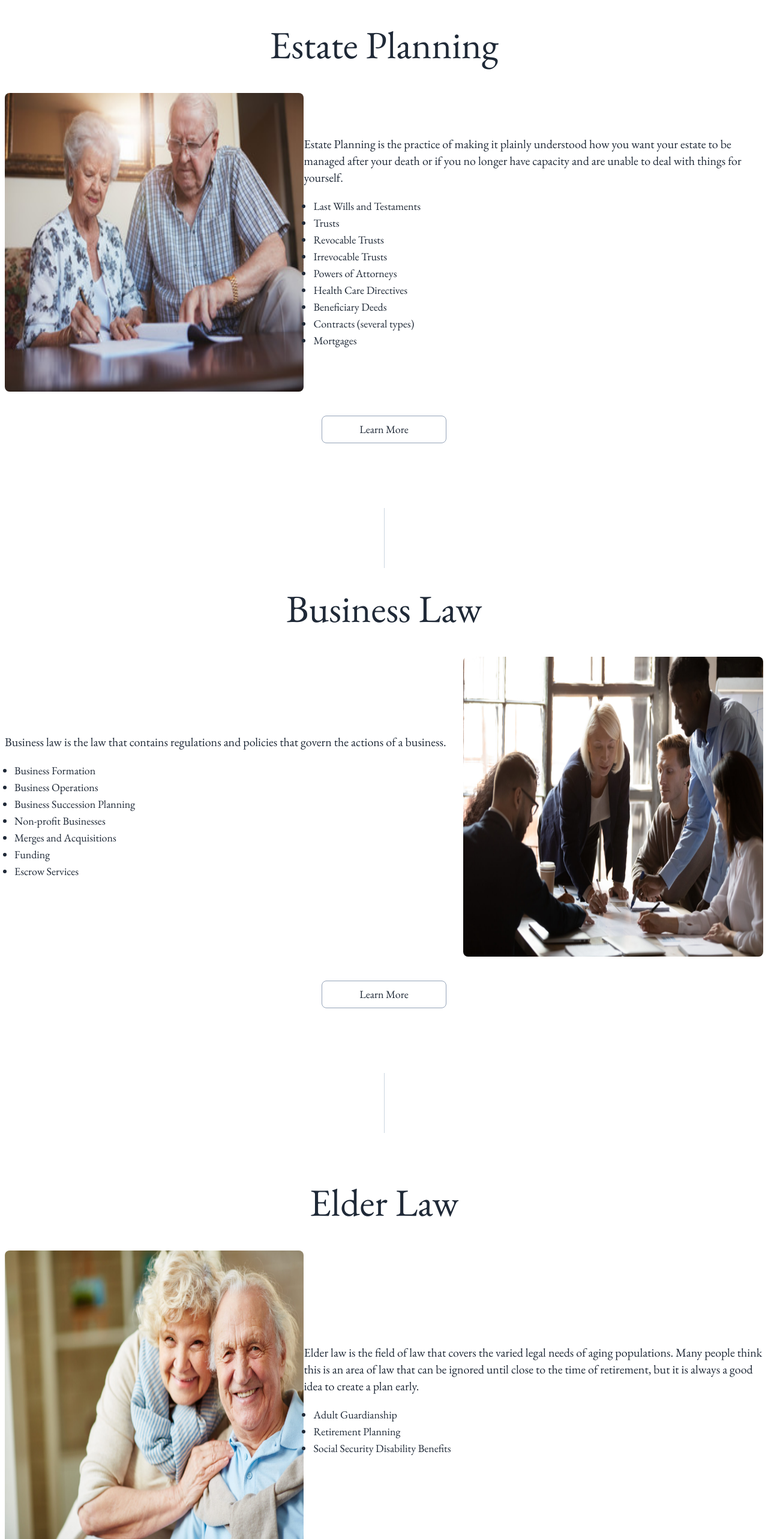
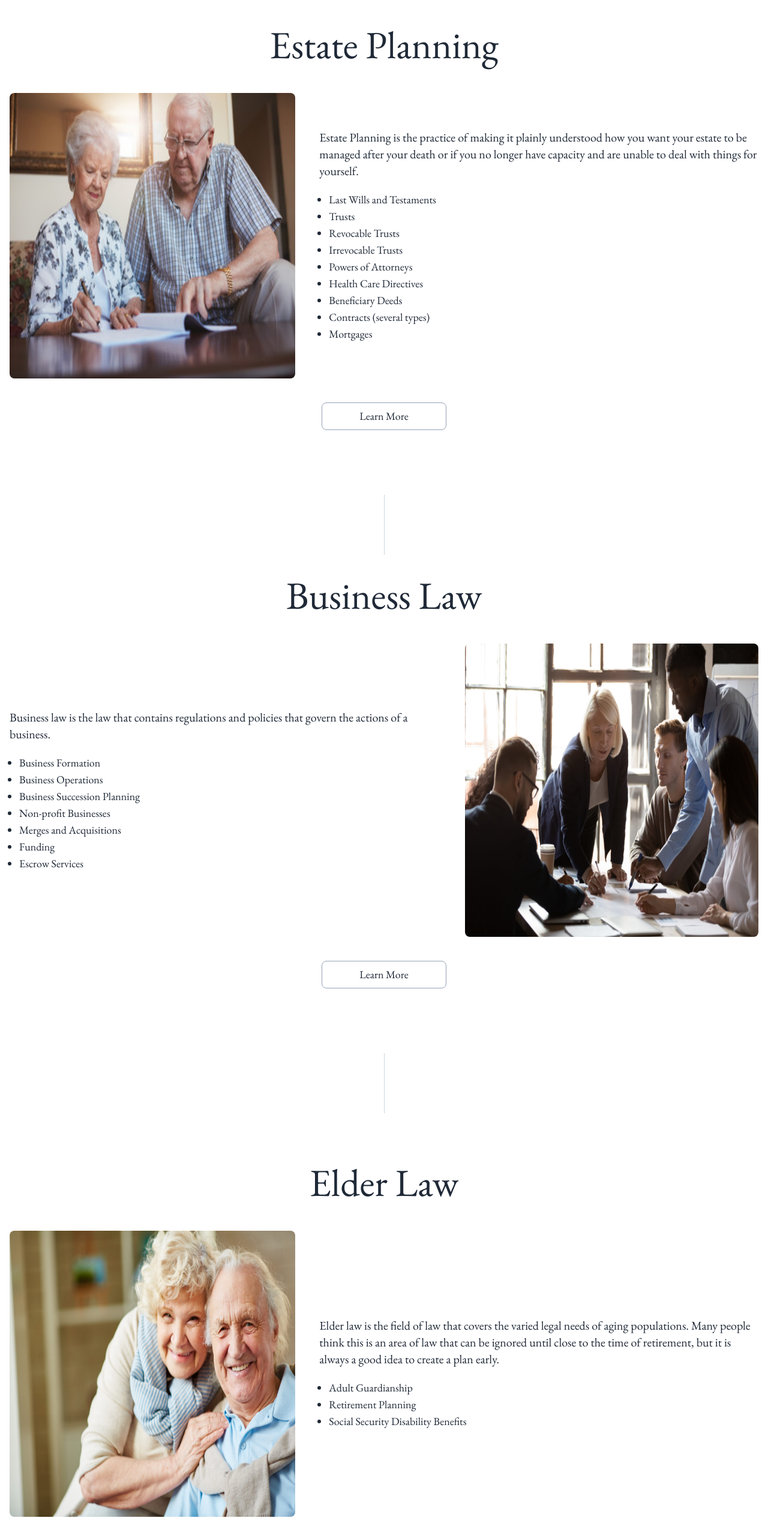
Before and after one commit to alstudio93/david-davies, a Next.js app: page / in a window 1280 px wide. Shown: the part 1980-4546 px from the top of the page at 60% size. Built offline with nearby package versions, Linux system fonts and the light colour scheme; a web font is replaced by a local one.

Commit message:
adjusted styling

```diff
--- a/components/BusinessLaw/index.jsx
+++ b/components/BusinessLaw/index.jsx
@@ -10,8 +10,8 @@ const BusinessLawHomeComp = () => {
     return (
         <section className={`grid px-2 mx-auto pt-[136px]  ${page ? "lg:pt-32" : "lg:pt-44"} max-w-section`}>
             <h2 className='text-center text-section-h2 dark:text-transparent dark:bg-clip-text dark:bg-gradient-to-br from-[#bcbcbc] to-[#6b6b6b]'>Business Law</h2>
-            <div className='flex flex-col items-center justify-between pt-8 lg:flex-row-reverse'>
-                <Image src="/business-law.jpeg" width="500" height="500" className="rounded-lg" />
+            <div className='flex flex-col items-center justify-between px-2 pt-8 lg:flex-row-reverse gap-y-10 lg:gap-x-10'>
+                <Image src="/business-law.jpeg" width="500" height="500" className="rounded-lg lg:min-w-[500px]" />
                 <div className='relative'>
                     <p className='max-w-3xl text-xl'>Business law is the law that contains regulations and policies that govern
                         the actions of a business.</p>
--- a/components/ElderLaw/index.jsx
+++ b/components/ElderLaw/index.jsx
@@ -10,8 +10,8 @@ const ElderLawHomeComp = () => {
     return (
         <section className="grid px-2 pt-[145px] lg:pt-44 mx-auto max-w-section">
             <h2 className='text-center text-section-h2 dark:text-transparent dark:bg-clip-text dark:bg-gradient-to-br from-[#bcbcbc] to-[#6b6b6b]'>Elder Law</h2>
-            <div className='flex flex-col items-center justify-between pt-8 lg:flex-row'>
-                <Image src="/elder-law.jpeg" width="500" height="500" className="rounded-lg" />
+            <div className='flex flex-col items-center justify-between px-2 pt-8 lg:flex-row gap-y-10 lg:gap-x-10'>
+                <Image src="/elder-law.jpeg" width="500" height="500" className="rounded-lg lg:min-w-[500px]" />
                 <div className='relative'>
                     <p className='max-w-3xl text-xl'>Elder law is the field of law that covers the varied legal needs of aging
                         populations. Many people think this is an area of law that can be ignored until close to the
--- a/components/EstatePlanning/index.jsx
+++ b/components/EstatePlanning/index.jsx
@@ -10,8 +10,8 @@ const EstatePlanningHomeComp = () => {
     return (
         <section id="estateplanning" className="grid px-2 mx-auto pt-[132px] lg:pt-44 max-w-section ">
             <h2 className=' dark:text-transparent dark:bg-clip-text dark:bg-gradient-to-br from-[#bcbcbc] to-[#6b6b6b] text-center text-section-h2'>Estate Planning</h2>
-            <div className='flex flex-col items-center justify-between pt-8 gap-y-10 lg:flex-row'>
-                <Image src="/estate-planning.jpg" width="500" height="500" className="rounded-lg" />
+            <div className='flex flex-col items-center justify-between px-2 pt-8 gap-y-10 lg:flex-row lg:gap-x-10'>
+                <Image src="/estate-planning.jpg" width="500" height="500" className="rounded-lg lg:min-w-[500px]" />
                 <div className='relative'>
                     <p className='max-w-3xl text-xl'>Estate Planning is the practice of making it plainly understood how you want your
                         estate to be managed after your death or if you no longer have capacity and are unable to deal
--- a/components/VeteransPlanning/index.jsx
+++ b/components/VeteransPlanning/index.jsx
@@ -11,8 +11,8 @@ const VeteransPlanningHomeComp = () => {
     return (
         <section className="grid px-2 py-[145px] lg:pt-48 mx-auto max-w-section">
             <h2 className='dark:text-transparent dark:bg-clip-text dark:bg-gradient-to-br from-[#bcbcbc] to-[#6b6b6b] text-center text-section-h2'>Veterans&#39; Planning</h2>
-            <div className='flex flex-col items-center justify-between pt-8 lg:flex-row-reverse'>
-                <Image src="/veterans-planning.jpeg" width="500" height="500" className="rounded-lg" />
+            <div className='flex flex-col items-center justify-between px-2 pt-8 lg:flex-row-reverse gap-y-10 lg:gap-x-10'>
+                <Image src="/veterans-planning.jpeg" width="500" height="500" className="rounded-lg lg:min-w-[500px]" />
                 <div className='relative'>
                     <p className='max-w-3xl text-xl'>Veterans’ planning is the field of law that covers the varied legal needs of those
                         who have served our country.</p>
```
